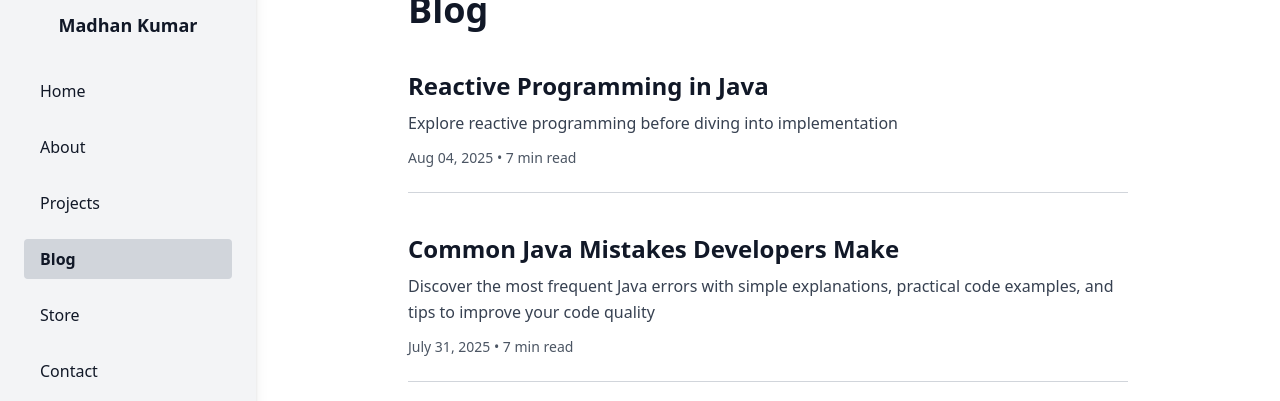
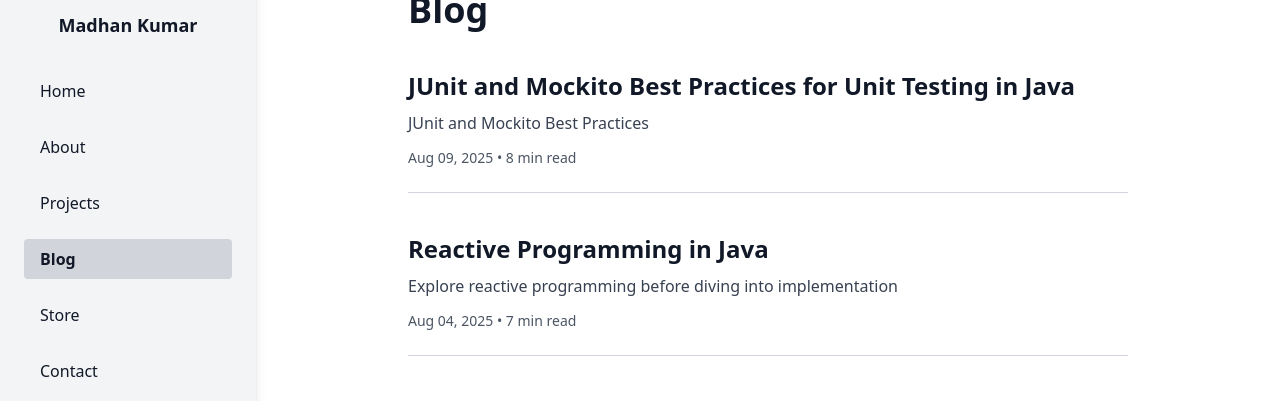
Before and after one commit to iammadhankumar/iammadhankumar.github.io, a React (Create React App) app: page /blog in a window 1280 px wide. Shown: the part 125-526 px from the top of the page. Built offline with nearby package versions, Linux system fonts and the light colour scheme.

Commit message:
New blog Add

```diff
--- a/src/data/blogs.js
+++ b/src/data/blogs.js
@@ -103,6 +103,14 @@ const blogPosts = [
     description: 'Explore reactive programming before diving into implementation',
     url: 'https://dev.to/iammadhankumar/reactive-programming-in-java-4adn',
   },
+  {
+    id: 14,
+    title: 'JUnit and Mockito Best Practices for Unit Testing in Java',
+    date: 'Aug 09, 2025',
+    readTime: '8 min read',
+    description: 'JUnit and Mockito Best Practices',
+    url: 'https://dev.to/iammadhankumar/junit-and-mockito-best-practices-for-unit-testing-in-java-4icb',
+  },
   // Add more blog objects with readTime...
 ];
 
```
